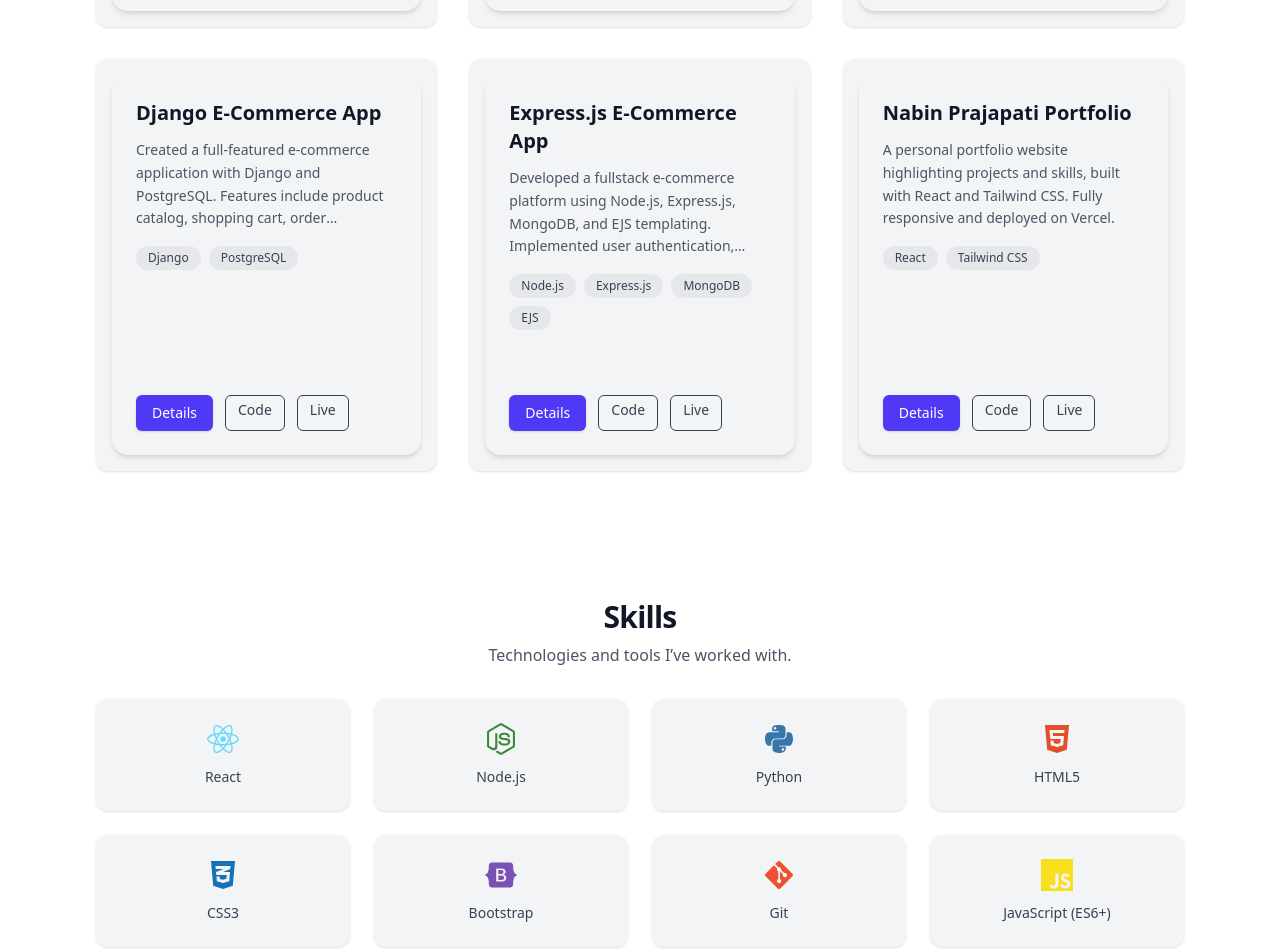
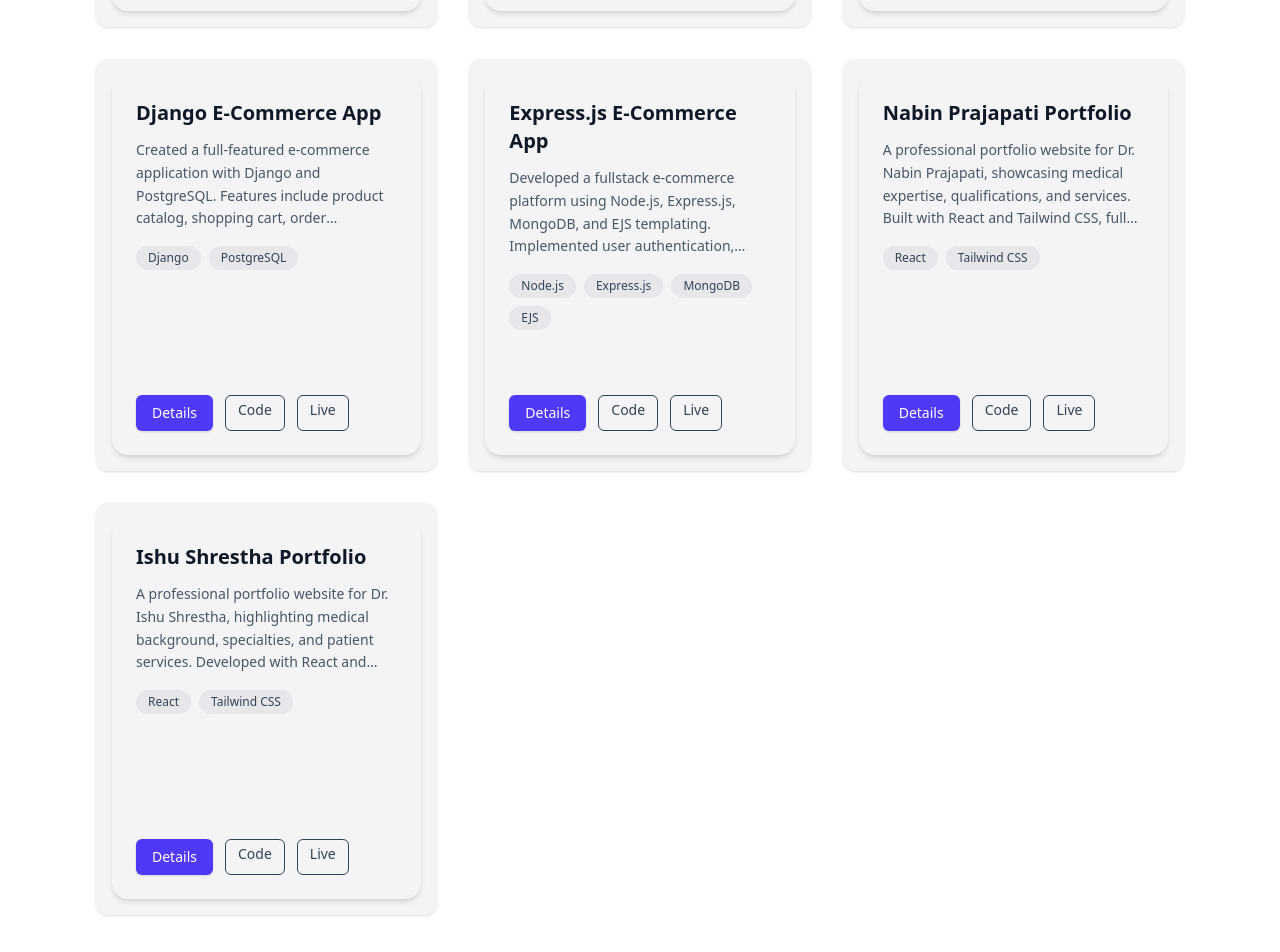
Before and after one commit to sabinpr/My-Portfolio, a React (Vite) app: page / in a window 1280 px wide. Shown: the part 1799-2751 px from the top of the page. Built offline with nearby package versions, Linux system fonts and the light colour scheme.

Commit message:
Ishu Portfolio

```diff
--- a/src/data/projects.js
+++ b/src/data/projects.js
@@ -48,9 +48,18 @@
     id: 6,
     title: "Nabin Prajapati Portfolio",
     description:
-      "A personal portfolio website highlighting projects and skills, built with React and Tailwind CSS. Fully responsive and deployed on Vercel.",
+      "A professional portfolio website for Dr. Nabin Prajapati, showcasing medical expertise, qualifications, and services. Built with React and Tailwind CSS, fully responsive, and hosted on Vercel.",
     tags: ["React", "Tailwind CSS"],
     repo: "https://github.com/sabinpr/Nabin-Portfolio",
     live: "https://www.nabin-prajapati.com.np/",
   },
+  {
+    id: 7,
+    title: "Ishu Shrestha Portfolio",
+    description:
+      "A professional portfolio website for Dr. Ishu Shrestha, highlighting medical background, specialties, and patient services. Developed with React and Tailwind CSS, responsive on all devices, and deployed on Vercel.",
+    tags: ["React", "Tailwind CSS"],
+    repo: "https://github.com/sabinpr/Ishu-Portfolio",
+    live: "https://www.ishushrestha.com.np/",
+  },
 ];
```
